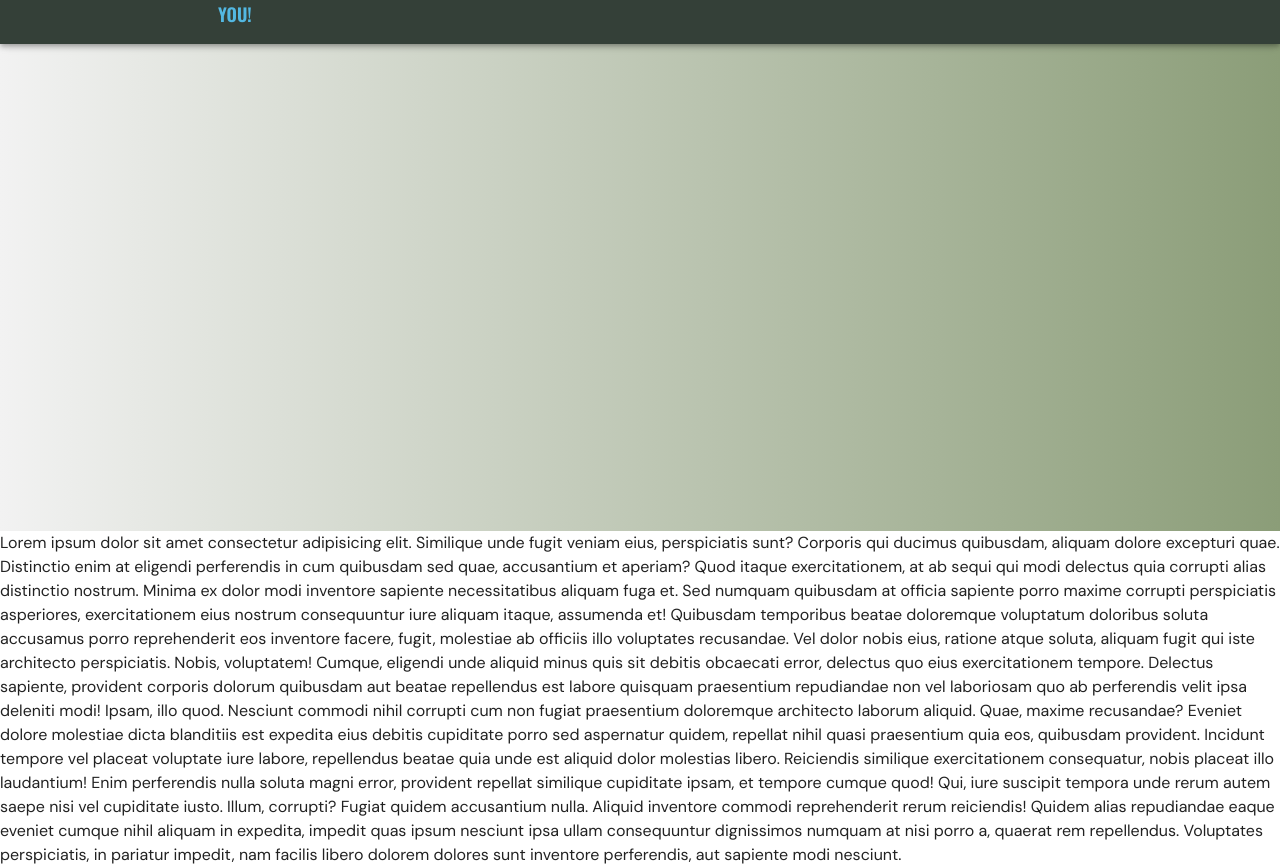
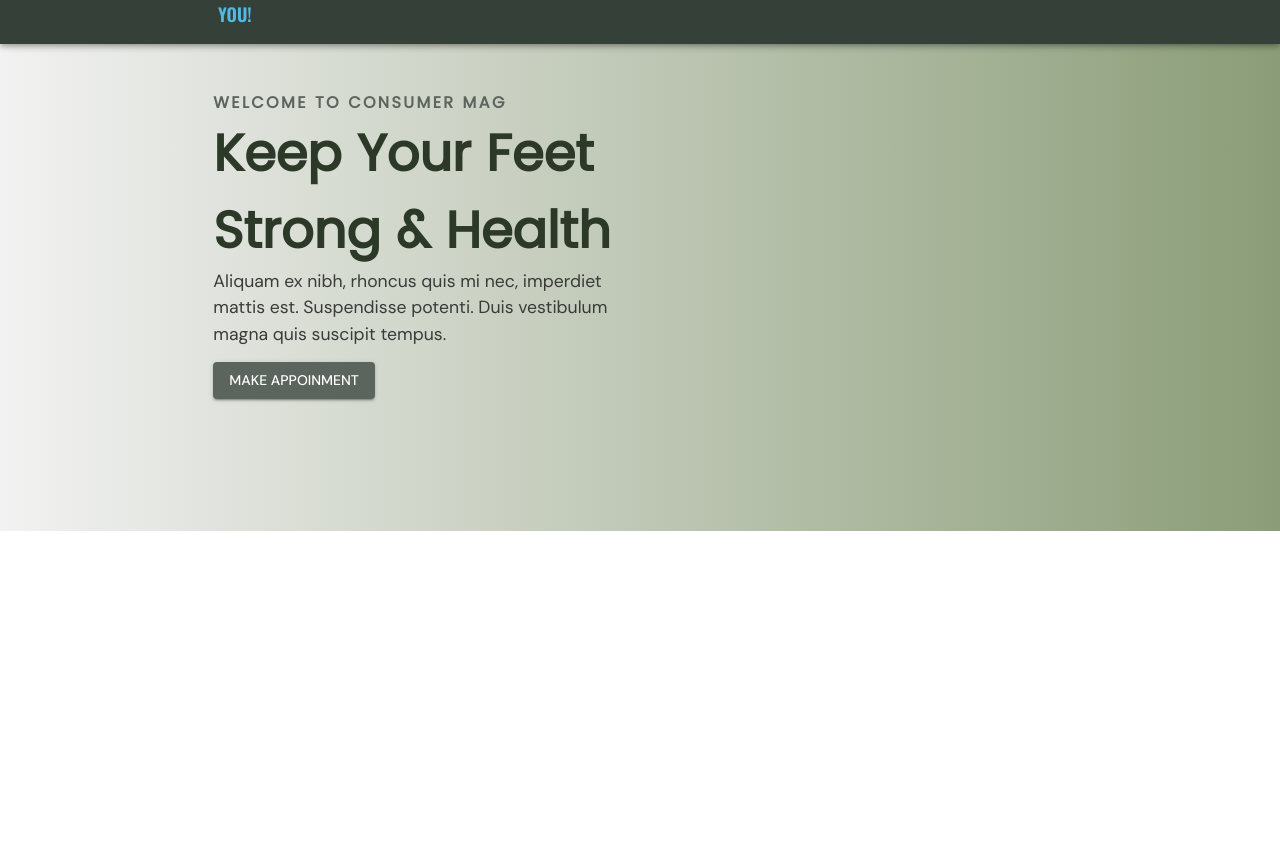
Before and after one commit to javadhaditaghi/funguss-presell, a React (Vite) app: page / in a window 1280 px wide. Shown: the part 109-976 px from the top of the page. After the commit the page ends 800 px from the top, so only its background shows below. Built offline with nearby package versions, Linux system fonts and the light colour scheme.

Commit message:
Add the top text

```diff
--- a/src/components/main/mainPage.jsx
+++ b/src/components/main/mainPage.jsx
@@ -1,52 +1,32 @@
-import { Box, Typography } from "@mui/material"
+import { Box, Typography, Button } from "@mui/material"
 import Grid2 from "@mui/material/Unstable_Grid2/Grid2"
+import TopText from "./topText"
 
 const MainPage = () => {
-    return (
-       <Grid2>
- <Box sx={{background: "linear-gradient(90deg, rgba(242,242,242,1) 0%, rgba(139,157,120,1) 100%)", height: "80vh", width:"100vw"}}>
+  return (
+    <Grid2 container sx={{ background: "linear-gradient(90deg, rgba(242,242,242,1) 0%, rgba(139,157,120,1) 100%)", height: "80vh", width: "100vw" }}>
 
-</Box>
-<Box>
-    Lorem ipsum dolor sit amet consectetur adipisicing elit. Similique unde
-  fugit veniam eius, perspiciatis sunt? Corporis qui ducimus quibusdam,
-  aliquam dolore excepturi quae. Distinctio enim at eligendi perferendis in
-  cum quibusdam sed quae, accusantium et aperiam? Quod itaque exercitationem,
-  at ab sequi qui modi delectus quia corrupti alias distinctio nostrum.
-  Minima ex dolor modi inventore sapiente necessitatibus aliquam fuga et. Sed
-  numquam quibusdam at officia sapiente porro maxime corrupti perspiciatis
-  asperiores, exercitationem eius nostrum consequuntur iure aliquam itaque,
-  assumenda et! Quibusdam temporibus beatae doloremque voluptatum doloribus
-  soluta accusamus porro reprehenderit eos inventore facere, fugit, molestiae
-  ab officiis illo voluptates recusandae. Vel dolor nobis eius, ratione atque
-  soluta, aliquam fugit qui iste architecto perspiciatis. Nobis, voluptatem!
-  Cumque, eligendi unde aliquid minus quis sit debitis obcaecati error,
-  delectus quo eius exercitationem tempore. Delectus sapiente, provident
-  corporis dolorum quibusdam aut beatae repellendus est labore quisquam
-  praesentium repudiandae non vel laboriosam quo ab perferendis velit ipsa
-  deleniti modi! Ipsam, illo quod. Nesciunt commodi nihil corrupti cum non
-  fugiat praesentium doloremque architecto laborum aliquid. Quae, maxime
-  recusandae? Eveniet dolore molestiae dicta blanditiis est expedita eius
-  debitis cupiditate porro sed aspernatur quidem, repellat nihil quasi
-  praesentium quia eos, quibusdam provident. Incidunt tempore vel placeat
-  voluptate iure labore, repellendus beatae quia unde est aliquid dolor
-  molestias libero. Reiciendis similique exercitationem consequatur, nobis
-  placeat illo laudantium! Enim perferendis nulla soluta magni error,
-  provident repellat similique cupiditate ipsam, et tempore cumque quod! Qui,
-  iure suscipit tempora unde rerum autem saepe nisi vel cupiditate iusto.
-  Illum, corrupti? Fugiat quidem accusantium nulla. Aliquid inventore commodi
-  reprehenderit rerum reiciendis! Quidem alias repudiandae eaque eveniet
-  cumque nihil aliquam in expedita, impedit quas ipsum nesciunt ipsa ullam
-  consequuntur dignissimos numquam at nisi porro a, quaerat rem repellendus.
-  Voluptates perspiciatis, in pariatur impedit, nam facilis libero dolorem
-  dolores sunt inventore perferendis, aut sapiente modi nesciunt.
-</Box>
+      <Grid2 md={2}>
 
-       </Grid2>
+      </Grid2>
+      <Grid2 md={4}>
+        <TopText />
+
+
+      </Grid2>
+      <Grid2 md={4}>
+
+      </Grid2>
+      <Grid2 md={2}>
+
+      </Grid2>
+
+
+    </Grid2>
 
 
 
-    )
+  )
 }
 
 export default MainPage
--- /dev/null
+++ b/src/components/main/topText.jsx
@@ -0,0 +1,22 @@
+import { Typography, Button } from "@mui/material"
+
+
+
+const TopText = () => {
+    return (
+        <>
+            <Typography sx={{ paddingTop: "200px" }} fontFamily={"Poppins"} color={"#5C645E"} fontWeight={600} letterSpacing={2.4}>
+                WELCOME TO CONSUMER MAG
+            </Typography>
+            <Typography fontFamily={"Poppins"} color={"#2D3928"} fontSize={{ md: 38, lg: 51, xl: 65 }} fontWeight={600}>
+                Keep Your Feet Strong & Health
+            </Typography>
+            <Typography fontFamily={"DM Sans"} color={"#3A3A3A"} fontSize={"17.6px"} fontWeight={400}>
+                Aliquam ex nibh, rhoncus quis mi nec, imperdiet mattis est. Suspendisse potenti. Duis vestibulum magna quis suscipit tempus.
+            </Typography>
+            <Button variant="contained" sx={{ marginTop: "15px", backgroundColor: "#5C645E" }} >MAKE APPOINMENT</Button>
+        </>
+    )
+}
+
+export default TopText
```
